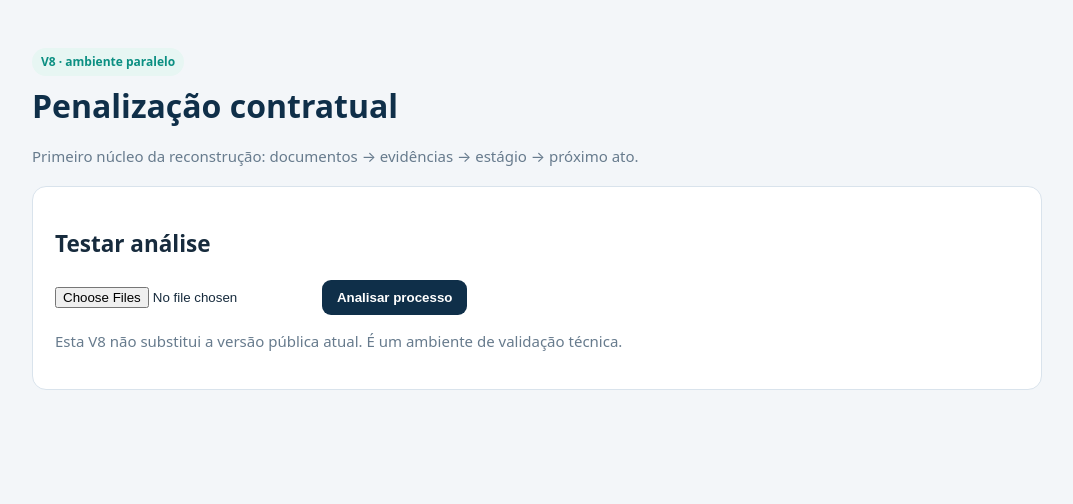
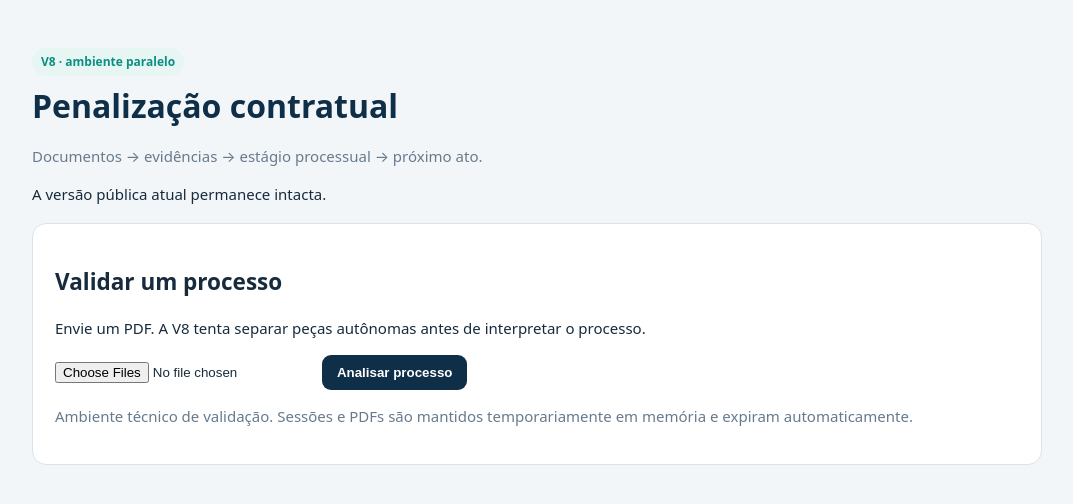
Before and after one commit to instadaluewagner-sys/fiscaliza-ai-municipal, a FastAPI app: page / in a window 1280 px wide. Shown: the top 504 px of the page, without its empty margins (103-1176 px from the left). Run offline with FastAPI, Linux system fonts and the light colour scheme.

Commit message:
V8: prepara workspace dividido com visualizador do PDF

```diff
--- a/v8/templates/index.html
+++ b/v8/templates/index.html
@@ -8,20 +8,45 @@
 </head>
 <body>
   <main class="shell">
-    <header>
-      <span class="tag">V8 · ambiente paralelo</span>
-      <h1>Penalização contratual</h1>
-      <p>Primeiro núcleo da reconstrução: documentos → evidências → estágio → próximo ato.</p>
+    <header class="app-header">
+      <div>
+        <span class="tag">V8 · ambiente paralelo</span>
+        <h1>Penalização contratual</h1>
+        <p>Documentos → evidências → estágio processual → próximo ato.</p>
+      </div>
+      <div class="alpha-note">A versão pública atual permanece intacta.</div>
     </header>
-    <section class="panel">
-      <h2>Testar análise</h2>
+
+    <section class="panel upload-panel">
+      <div>
+        <h2>Validar um processo</h2>
+        <p>Envie um PDF. A V8 tenta separar peças autônomas antes de interpretar o processo.</p>
+      </div>
       <form id="form">
         <input id="files" type="file" accept="application/pdf" multiple required>
         <button>Analisar processo</button>
       </form>
-      <p class="note">Esta V8 não substitui a versão pública atual. É um ambiente de validação técnica.</p>
+      <p class="note">Ambiente técnico de validação. Sessões e PDFs são mantidos temporariamente em memória e expiram automaticamente.</p>
     </section>
-    <section id="out" class="panel hidden" aria-live="polite"></section>
+
+    <section id="workspace" class="workspace hidden">
+      <div class="analysis-pane">
+        <section id="out" class="panel" aria-live="polite"></section>
+      </div>
+      <aside class="viewer-pane">
+        <div class="viewer-head">
+          <div>
+            <small>Documento original</small>
+            <strong id="viewerTitle">Selecione uma peça</strong>
+          </div>
+          <span id="viewerPage">—</span>
+        </div>
+        <div id="viewerEmpty" class="viewer-empty">
+          Clique em um documento ou evidência para abrir o PDF exatamente na página citada.
+        </div>
+        <iframe id="pdfViewer" title="Visualizador do PDF original" class="pdf-viewer hidden"></iframe>
+      </aside>
+    </section>
   </main>
   <script src="/v8-static/app.js"></script>
 </body>
```
